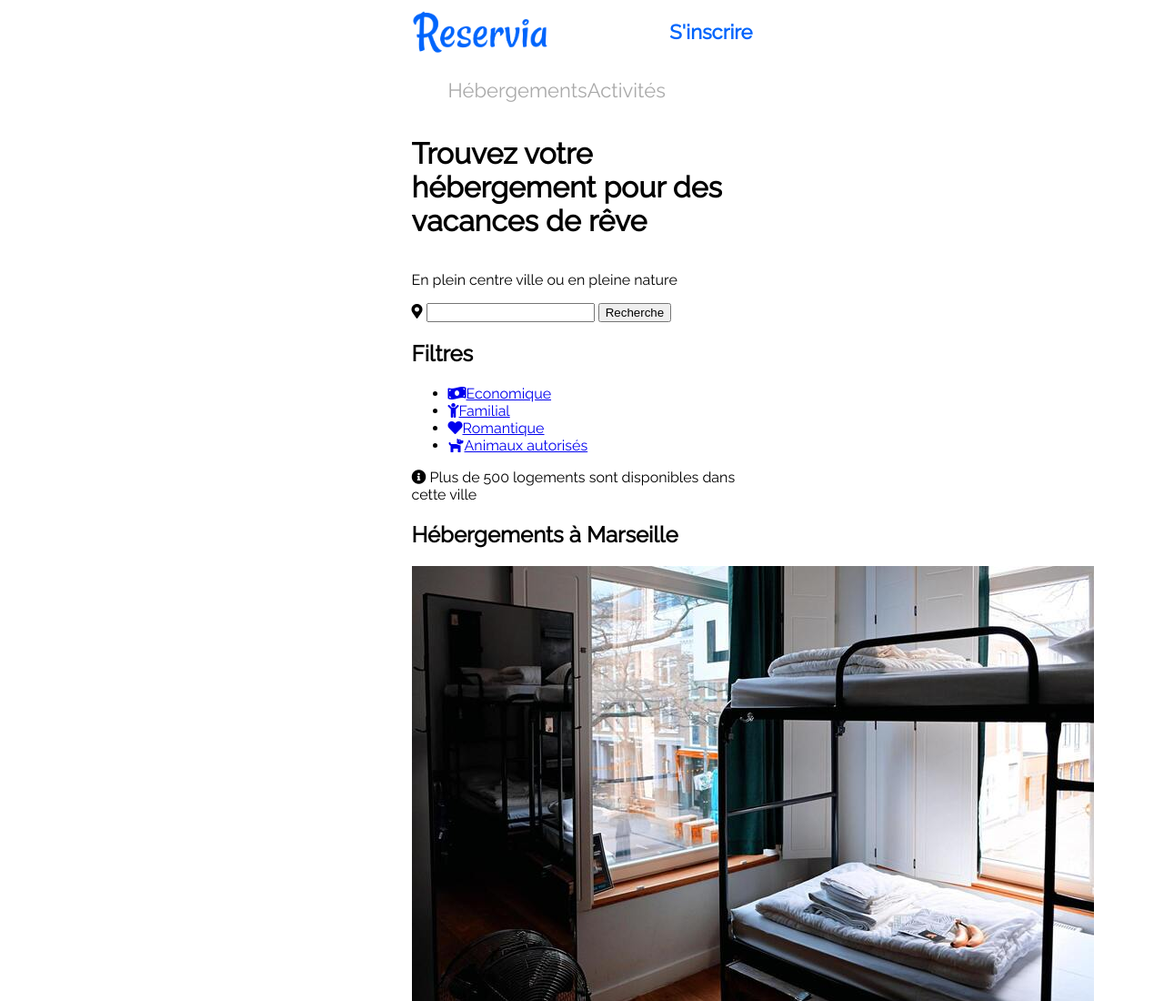
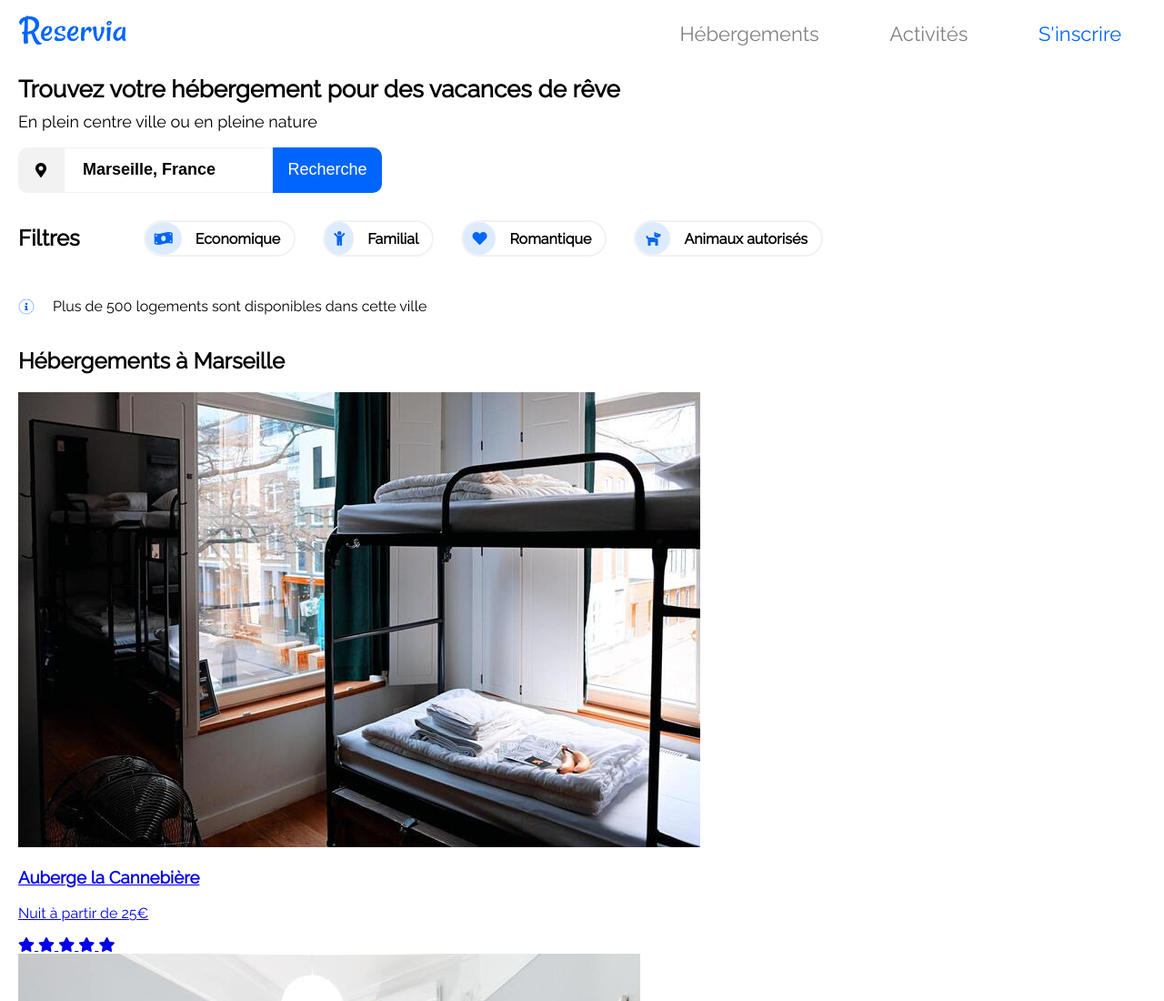
Before and after one commit to anatole22/AnatoleViaud_2_10052021, a plain HTML site: page index.html in a window 1280 px wide. Shown: the top 1100 px of the page at 91% size. Drawn offline with Linux system fonts and the light colour scheme; files whose address does not match are found by name.

Commit message:
commit sur main

```diff
--- a/index.html
+++ b/index.html
@@ -10,11 +10,12 @@
             <header>
                 <nav>
                     <img class="imagestyle" src="C:\Users\PC\Desktop\anatole_viaud_projet_2_openclassroom_reservia\images\logo\Reservia@3x.PNG" alt="reservia_image">
-                        <p>S'inscrire</p>
-                            <ul>
-                                <li><a href="#Hébergement">Hébergements</a></li>
-                                <li><a href="#Activités">Activités</a></li>
-                            </ul>
+                        <ul>
+                            <li><a href="#hébergement">Hébergements</a></li>
+                            <li><a href="#activités">Activités</a></li>
+                            <li>S'inscrire</li>
+                        </ul>
+
                 </nav>
 
                 <div id="titre">
@@ -24,7 +25,7 @@
 
                 <div id="recherche">
                     <i class="fas fa-map-marker-alt"></i>
-                    <input type="texte" name="recherche"/>
+                    <input type="search" value="Marseille, France"/>
                     <button>Recherche</button>
                 </div>
 
@@ -38,8 +39,9 @@
                         </ul>
                 </div>
 
-                <div class="info" id="info">
-                    <p> <i class="far fas fa-info-circle"></i> Plus de 500 logements sont disponibles dans cette ville</p>
+                <div id="info">
+                    <i class="far fas fa-info-circle"></i>
+                    <p>Plus de 500 logements sont disponibles dans cette ville</p>
                 </div>
 
             </header>
@@ -170,7 +172,7 @@
                 </section>
 
                 <section>
-                    <div id="Activités">
+                    <div id="activités">
                         <h2>Activités à Marseille</h2>
                             <a href="#"></a>
                                 <article class="act">
--- a/style.css
+++ b/style.css
@@ -1,4 +1,4 @@
-/* Configuration de la page */
+/* Général */
 
 @font-face
 {
@@ -12,43 +12,38 @@ html
 
 body
 {
-    width:100%;margin:auto;min-width:auto;max-width:375px
+   margin-left: 20px;
 }
 
 /* menu navigation */
+
 nav
 {
-display: flex;
-flex-wrap: wrap;
-justify-content: space-between;
-
+    display: flex;
+    flex-wrap: wrap;
+    justify-content: space-between;
+    justify-items: center;
 }
 
 nav img
 {
-    width: 40%;
-}
-
-nav p
-{
-    color: #0065fc;
-    font-weight: bold;
-    font-size: 22px;
+    width: 120px;
+    height: 50px;
 }
 
 nav ul
 {
     list-style: none;
     display: flex;
-    justify-items: space-between;
-
+    justify-content: space-around;
+    justify-items: center;
+    width: 45%;
 }
 
 nav li
 {
-    display: flex;
-    justify-items: space-between;
-
+    font-size: 22px;
+    color: #0065fc;
 
 }
 
@@ -56,41 +51,142 @@ nav a
 {
     text-decoration: none;
     font-size: 22px;
-    color: darkgray;
+    color: gray;
+}
+
+nav a:hover
+{
+    color: #0065fc;
+    border-top: #0065fc;
+    border-top-style: solid;
+    padding-top: 21px;
 
 }
 
 /* titre */
 
-#titre
-{
-    display: flex;
-    flex-direction: column;
-
-
 #titre h1
 {
-    font-size: 25px;
-    font-weight: bold;
+    font-size: 26px;
 }
 
 #titre p
 {
     font-size: 18px;
+    margin-top: -8px;
 }
-
-
 
 /* bouton recherche */
 
+#recherche
+{
+    display: flex;
+    justify-content: flex-start;
+    align-items: center;
+}
 
+#recherche i
+{
+    height: 50px;
+    width: 50px;
+    background-color: #f2f2f2;
+    display: flex;
+    justify-content: center;
+    align-items: center;
+    border-radius: 10px 0 0 10px;
+}
+
+#recherche input
+{
+    height: 50px;
+    width: 230px;
+    font-size: 18px;
+    color: black;
+    font-weight: bold;
+    border: none;
+    padding-left: 20px;
+    border: 0.5px solid #f2f2f2;
+}
+
+#recherche button
+{
+    background-color: #0065fc;
+    color: white;
+    display: flex;
+    justify-content: center;
+    align-items: center;
+    height: 50px;
+    width: 120px;
+    border: #0065fc;
+    cursor: pointer;
+    font-size: 18px;
+    border-radius: 0 10px 10px 0;
+}
 
 /* filtres */
 
+#filtres
+{
+    height: 100px;
+    width: 1250px;
+    display: flex;
+    align-items: center;
+
+}
+
+#filtres ul
+{
+    list-style: none;
+    display: flex;
+}
+
+#filtres li
+{
+    margin-left: 30px;
+    border: 2px solid #f2f2f2;
+    border-radius: 30px;
+}
+
+#filtres a
+{
+    text-decoration: none;
+    color: black;
+    font-weight: bold;
+    margin-right: 15px;
+}
+
+#filtres i
+{
+    margin-right: 15px;
+    color: #0065fc;
+    background-color: #deebff;
+    border-radius: 100%;
+    padding: 10px;
+}
+
+#filtres li:hover
+{
+    background-color: #deebff;
+}
 
 /* info */
 
+#info
+{
+    height: 50px;
+    display: flex;
+    justify-content: flex-start;
+    align-items: center;
+}
 
+#info i
+{
+    margin-right: 20px;
+    color: white;
+    background-color: #0065fc;
+    border-radius: 100%;
+    border: 1px solid #f2f2f2;
+}
 
 /* sections */
 
```
